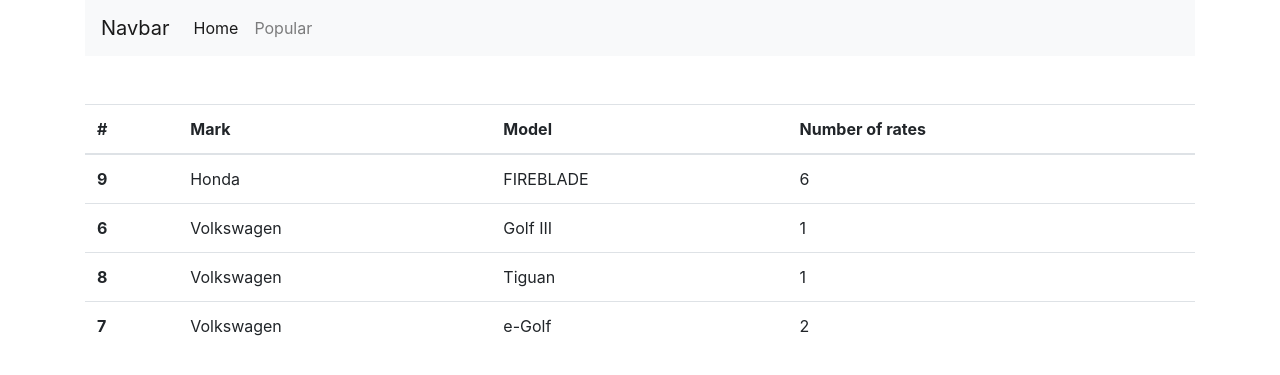
After one commit to LikeaBoooM/NgCarRestAPI, a Django app: page /popular/ in a window 1280 px wide. The commit adds this page. Shown: the top 375 px of the page. Run offline with Django 3.2, Linux system fonts and the light colour scheme; data comes from the database, SQL or seed files in the repository; both versions use the stored data as it was after the commit; some libraries are stand-ins or nearby versions.

Commit message:
avg rate, rates added in views, created templates popular and finished rates

```diff
--- a/app/ngapp/templates/ngapp/home.html
+++ b/app/ngapp/templates/ngapp/home.html
@@ -13,6 +13,23 @@
   </head>
   <body>
     <div class="container">
+      <nav class="navbar navbar-expand-lg navbar-light bg-light">
+        <a class="navbar-brand" href="#">Navbar</a>
+        <button class="navbar-toggler" type="button" data-toggle="collapse" data-target="#navbarSupportedContent" aria-controls="navbarSupportedContent" aria-expanded="false" aria-label="Toggle navigation">
+          <span class="navbar-toggler-icon"></span>
+        </button>
+
+        <div class="collapse navbar-collapse" id="navbarSupportedContent">
+          <ul class="navbar-nav mr-auto">
+            <li class="nav-item active">
+              <a class="nav-link" href="{% url 'index' %}">Home</a>
+            </li>
+            <li class="nav-item">
+              <a class="nav-link" href="{% url 'popular' %}">Popular</a>
+            </li>
+          </ul>
+        </div>
+      </nav>
       {% if messages %}
   <ul class="messages">
     {% for message in messages %}
@@ -43,12 +60,12 @@
           </tr>
         </thead>
         <tbody>
-          {% for car in dane %}
+          {% for car in avg %}
           <tr>
             <th scope="row">{{car.id}}</th>
             <td>{{car.mark}}</td>
             <td>{{car.model}}</td>
-            <td>1.2</td>
+            <td>{{car.avg_rate}}</td>
             <td><a href="{% url 'rates' car.id %}">Rate</a></td>
           </tr>
           {% endfor %}
--- /dev/null
+++ b/app/ngapp/templates/ngapp/popular.html
@@ -0,0 +1,28 @@
+{% extends 'ngapp/home.html' %}
+{% load crispy_forms_tags %}
+{% block content %}
+
+<table class="table mt-5">
+    <thead>
+      <tr>
+        <th scope="col">#</th>
+        <th scope="col">Mark</th>
+        <th scope="col">Model</th>
+        <th scope="col">Number of rates</th>
+      </tr>
+    </thead>
+    <tbody>
+      {% for car in number_of_rates %}
+      <tr>
+        <th scope="row">{{car.id}}</th>
+        <td>{{car.mark}}</td>
+        <td>{{car.model}}</td>
+        <td>{{car.rate_count}}</td>
+
+      </tr>
+      {% endfor %}
+    </tbody>
+  </table>
+
+
+{% endblock %}
--- a/app/ngapp/templates/ngapp/rate.html
+++ b/app/ngapp/templates/ngapp/rate.html
@@ -7,7 +7,6 @@
         <legend class="border-bottom mb-4" style="color: black;">Rate a car</legend>
         {{car.mark}}
         {{car.model}}
-
         {{form|crispy}}
     </legend>
     <div class="form-group">
--- a/app/ngapp/urls.py
+++ b/app/ngapp/urls.py
@@ -5,5 +5,6 @@ from . import views
 urlpatterns = [
     path('cars/', views.index, name='index'),
     path('rates/<int:pk>', views.rate, name='rates'),
+    path('popular/', views.popular, name='popular'),
 
 ]
--- a/app/ngapp/views.py
+++ b/app/ngapp/views.py
@@ -9,6 +9,8 @@ from bs4 import BeautifulSoup
 from django.contrib import messages
 import requests
 import json
+from django.db.models import Avg, Count
+
 
 
 
@@ -18,7 +20,8 @@ def index(request):
     form = NewCarForm(request.POST or None)
     status = False
     object_first = Car.objects.first()
-    dane = []
+    avg = Car.objects.annotate(avg_rate=Avg('rates__grade')).values()
+    print(avg)
     if form.is_valid():
         mark = form.cleaned_data['mark']
         usermodel = form.cleaned_data['model']
@@ -43,7 +46,7 @@ def index(request):
         form = NewCarForm()
     stuff_for_frontend = {
         'form' : form ,
-        'dane' : Car.objects.all(),
+        'avg' : avg,
          }
 
     return render(request, 'ngapp/home.html',stuff_for_frontend)
@@ -51,7 +54,6 @@ def index(request):
 def rate(request,pk):
     car = get_object_or_404(Car,pk=pk)
     cars = Car.objects.all().count()
-    print(cars)
     form = NewRateForm(request.POST or None)
     if form.is_valid():
         rate = request.POST.get('grade')
@@ -67,3 +69,9 @@ def rate(request,pk):
     }
 
     return render(request, 'ngapp/rate.html', stuff_for_frontend)
+
+def popular(request):
+    number_of_rates = Car.objects.annotate(rate_count=Count('rates')).values()
+    print(number_of_rates)
+
+    return render(request,'ngapp/popular.html',{'number_of_rates' : number_of_rates})
```
Also changed, not shown: app/db.sqlite3.
